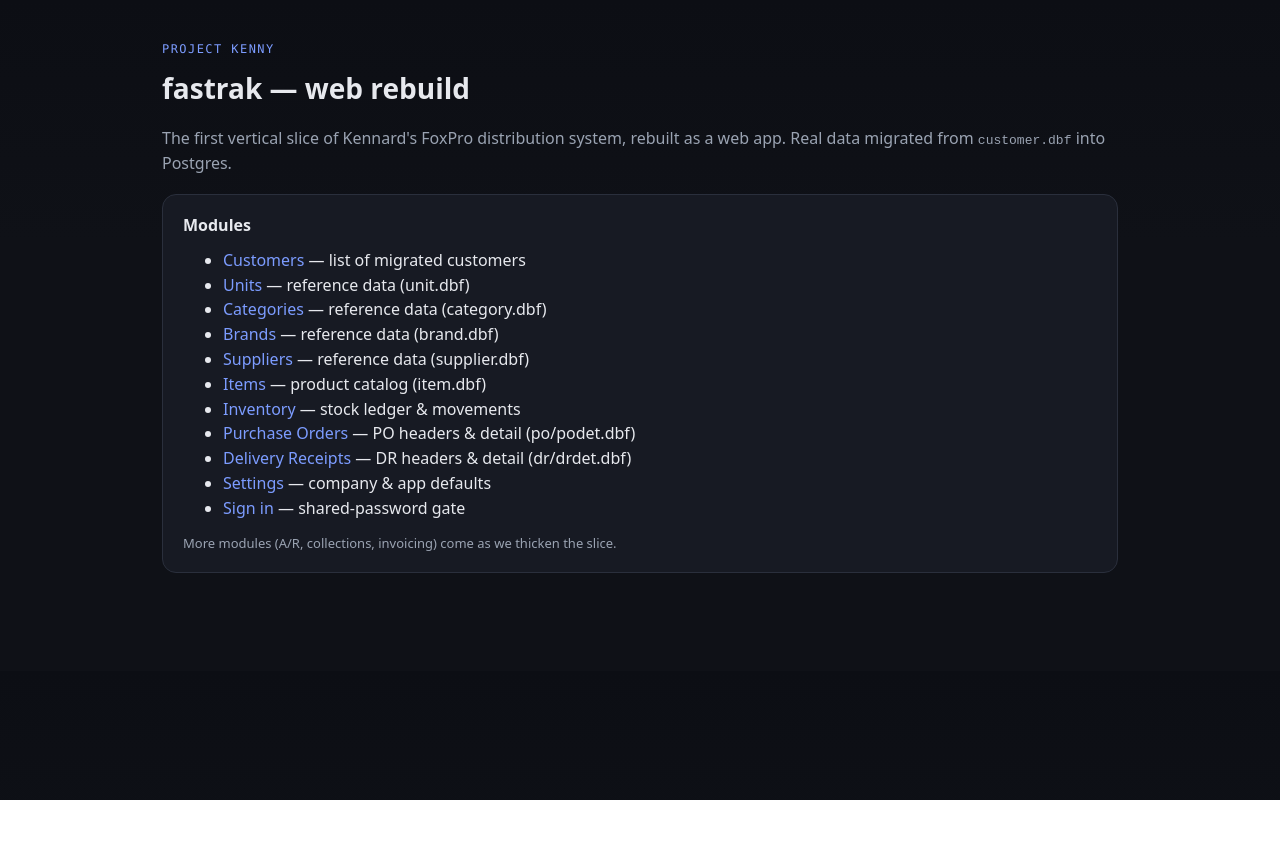
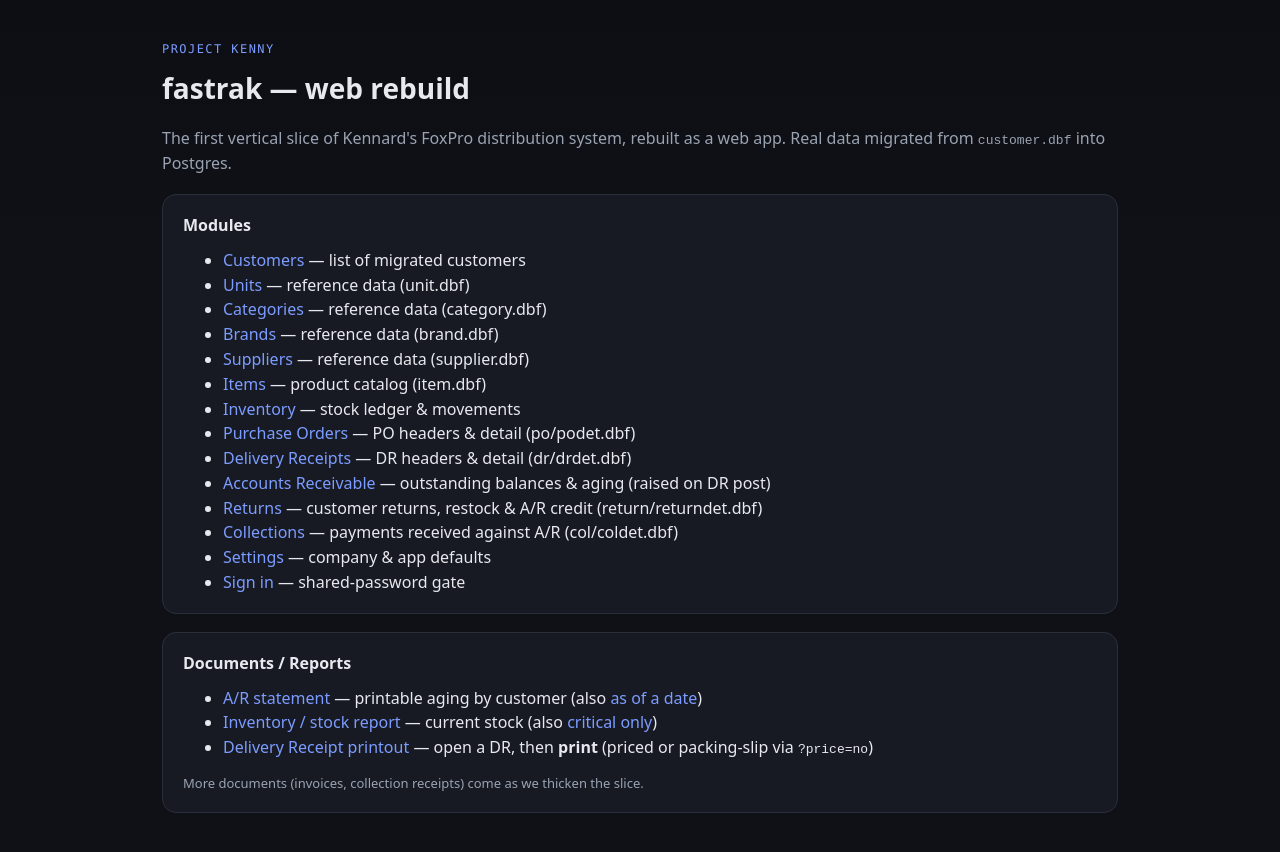
Before and after one commit to jdaquantummatrix-del/fastrak, a Next.js app: page / in a window 1280 px wide. Shown: the top 852 px of the page. Before the commit the page ends 800 px from the top, so only its background shows below. Built offline with nearby package versions, Linux system fonts and the light colour scheme.

Commit message:
Integrate fastrak pass 2: nav + imports

```diff
--- a/app/dr/[id]/page.tsx
+++ b/app/dr/[id]/page.tsx
@@ -105,6 +105,12 @@
             </button>
           </form>
         ) : null}
+        <a href={`/dr/${dr.id}/print`} className="tag">
+          print
+        </a>
+        <a href={`/dr/${dr.id}/print?price=no`} className="tag">
+          print (no price)
+        </a>
       </div>
 
       {dr.address ? (
--- a/app/page.tsx
+++ b/app/page.tsx
@@ -38,14 +38,45 @@
             <a href="/dr">Delivery Receipts</a> — DR headers &amp; detail (dr/drdet.dbf)
           </li>
           <li>
+            <a href="/ar">Accounts Receivable</a> — outstanding balances &amp; aging
+            (raised on DR post)
+          </li>
+          <li>
+            <a href="/returns">Returns</a> — customer returns, restock &amp; A/R credit
+            (return/returndet.dbf)
+          </li>
+          <li>
+            <a href="/collections">Collections</a> — payments received against A/R
+            (col/coldet.dbf)
+          </li>
+          <li>
             <a href="/settings">Settings</a> — company &amp; app defaults
           </li>
           <li>
             <a href="/login">Sign in</a> — shared-password gate
           </li>
         </ul>
+      </div>
+
+      <div className="card" style={{ padding: "18px 20px", marginTop: 16 }}>
+        <strong>Documents / Reports</strong>
+        <ul style={{ margin: "10px 0 0" }}>
+          <li>
+            <a href="/reports/ar">A/R statement</a> — printable aging by customer
+            (also <a href="/reports/ar?asOf=2024-12-31">as of a date</a>)
+          </li>
+          <li>
+            <a href="/reports/inventory">Inventory / stock report</a> — current stock
+            (also <a href="/reports/inventory?critical=1">critical only</a>)
+          </li>
+          <li>
+            <a href="/dr">Delivery Receipt printout</a> — open a DR, then{" "}
+            <strong>print</strong> (priced or packing-slip via{" "}
+            <code>?price=no</code>)
+          </li>
+        </ul>
         <p className="muted" style={{ marginBottom: 0, fontSize: 13 }}>
-          More modules (A/R, collections, invoicing) come as we thicken the slice.
+          More documents (invoices, collection receipts) come as we thicken the slice.
         </p>
       </div>
     </main>
```
